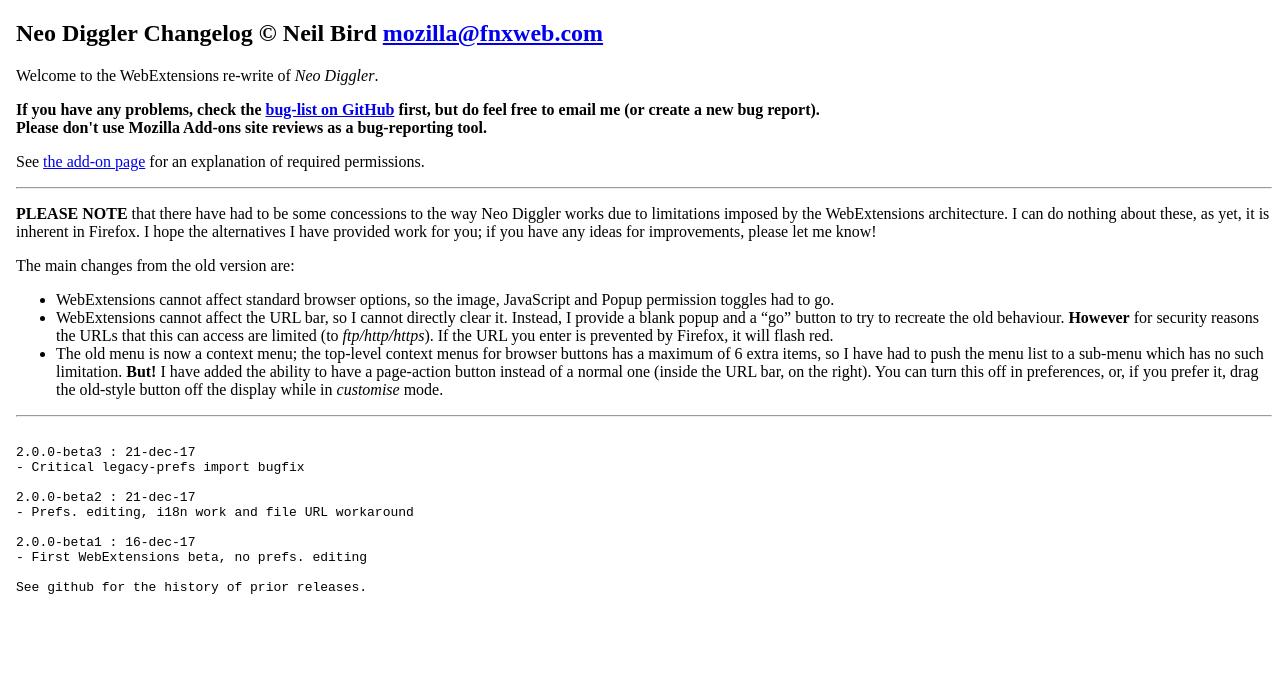
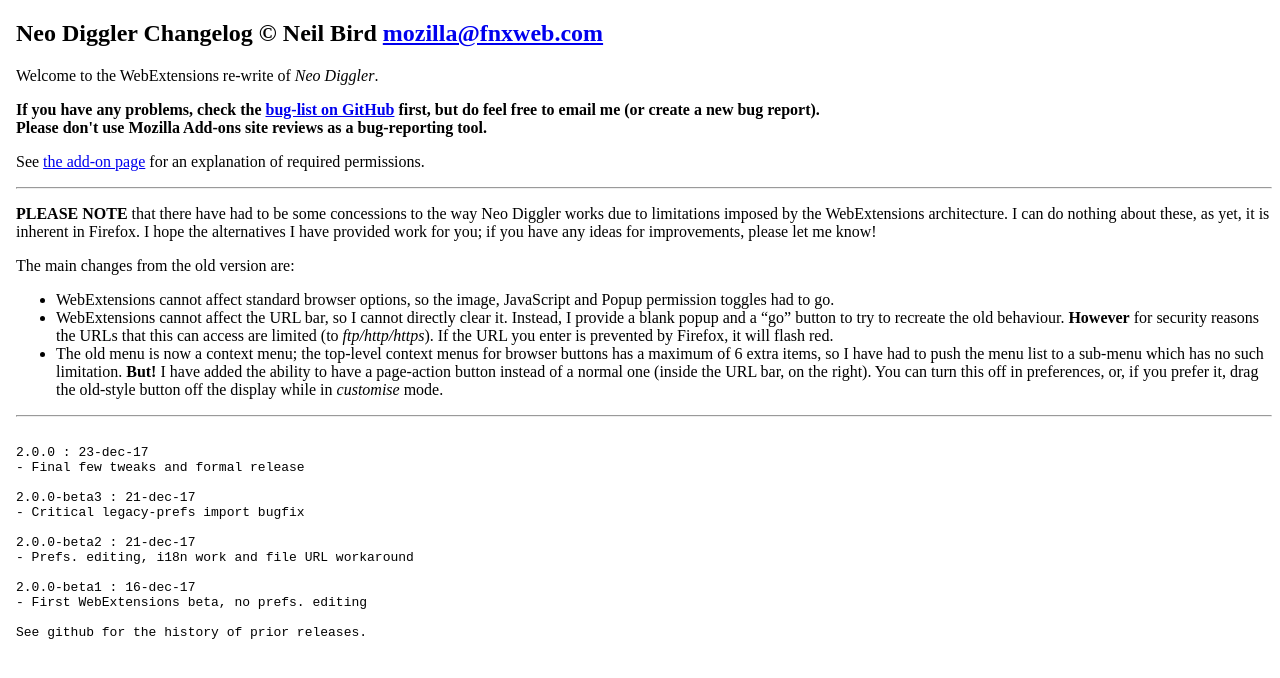
Before and after one commit to fnxweb/neo-diggler, a browser extension: page release/changelog.html in a window 1280 px wide. Drawn offline with Linux system fonts and the light colour scheme.

Commit message:
Release 2.0.0

```diff
--- a/release/changelog.html
+++ b/release/changelog.html
@@ -49,6 +49,9 @@
     <hr>
     <pre>
 
+2.0.0 : 23-dec-17
+- Final few tweaks and formal release
+
 2.0.0-beta3 : 21-dec-17
 - Critical legacy-prefs import bugfix
 
```
Also changed, not shown: release/manifest.json, 1 other file.
